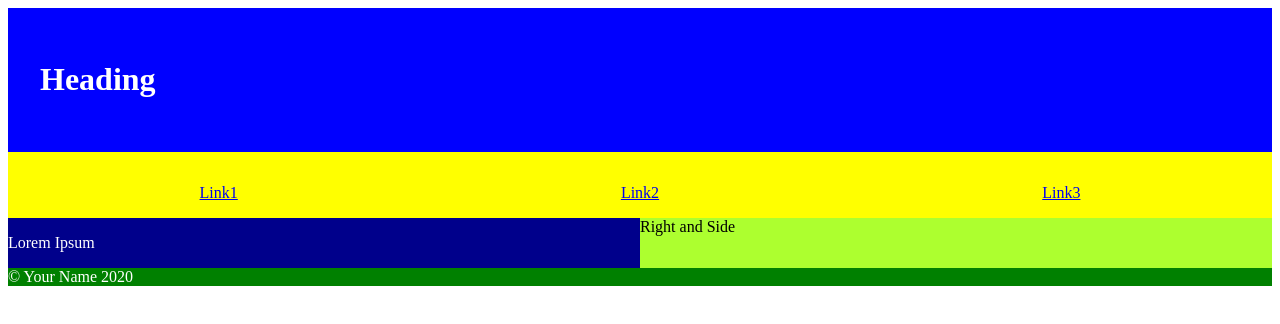
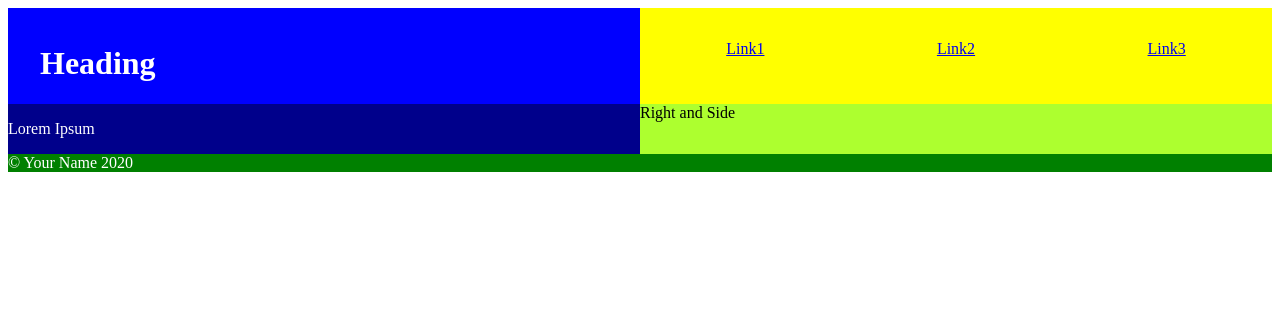
Before and after one commit to hishd/CSYM019, a plain HTML site: page Week 3/part4/index.html in a window 1280 px wide. Drawn offline with Linux system fonts and the light colour scheme.

Commit message:
Completed Task 4 of Week 3

```diff
--- a/Week 3/part4/index.html
+++ b/Week 3/part4/index.html
@@ -5,6 +5,7 @@
     <link rel="stylesheet" href="style.css" />
   </head>
   <body>
+    <div class="wrapper-head">
       <div class="header-section">
         <h1>Heading</h1>
       </div>
@@ -13,6 +14,7 @@
         <a href="#">Link2</a>
         <a href="#">Link3</a>
       </div>
+    </div>
     <div class="main-container">
       <div class="section-one">Lorem Ipsum</div>
       <div class="section-two">Right and Side</div>
--- a/Week 3/part4/style.css
+++ b/Week 3/part4/style.css
@@ -1,9 +1,14 @@
+.wrapper-head {
+    display: grid;
+    grid-auto-columns: 1fr;
+    grid-auto-flow: column;
+}
+
 .header-section {
     color: white;
     background-color: blue;
     padding-left: 2em;
-    padding-top: 2em;
-    padding-bottom: 2em;
+    padding-top: 1em;
     display: block;
 }
 
```
Lines whose indentation alone changed are shown as unchanged.
